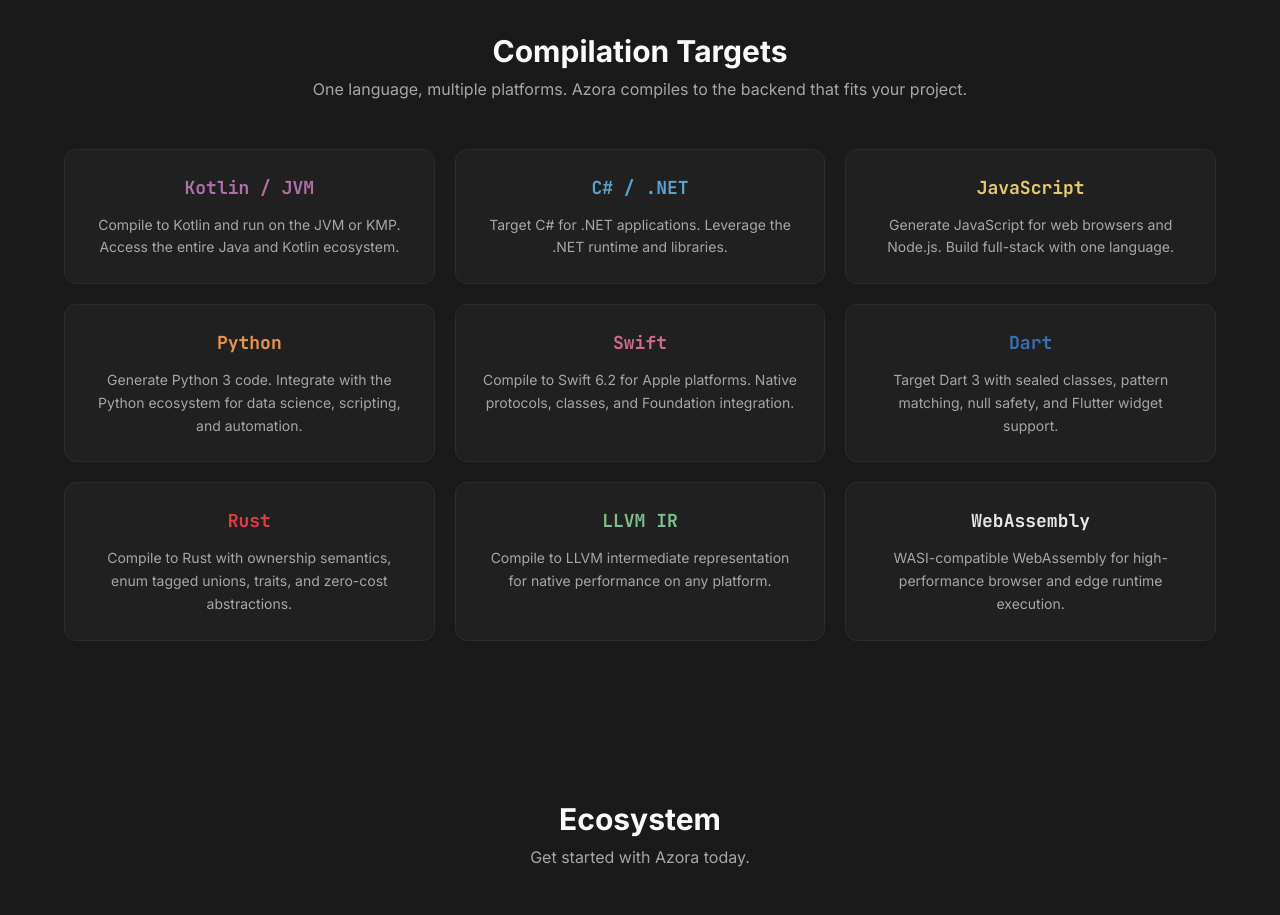
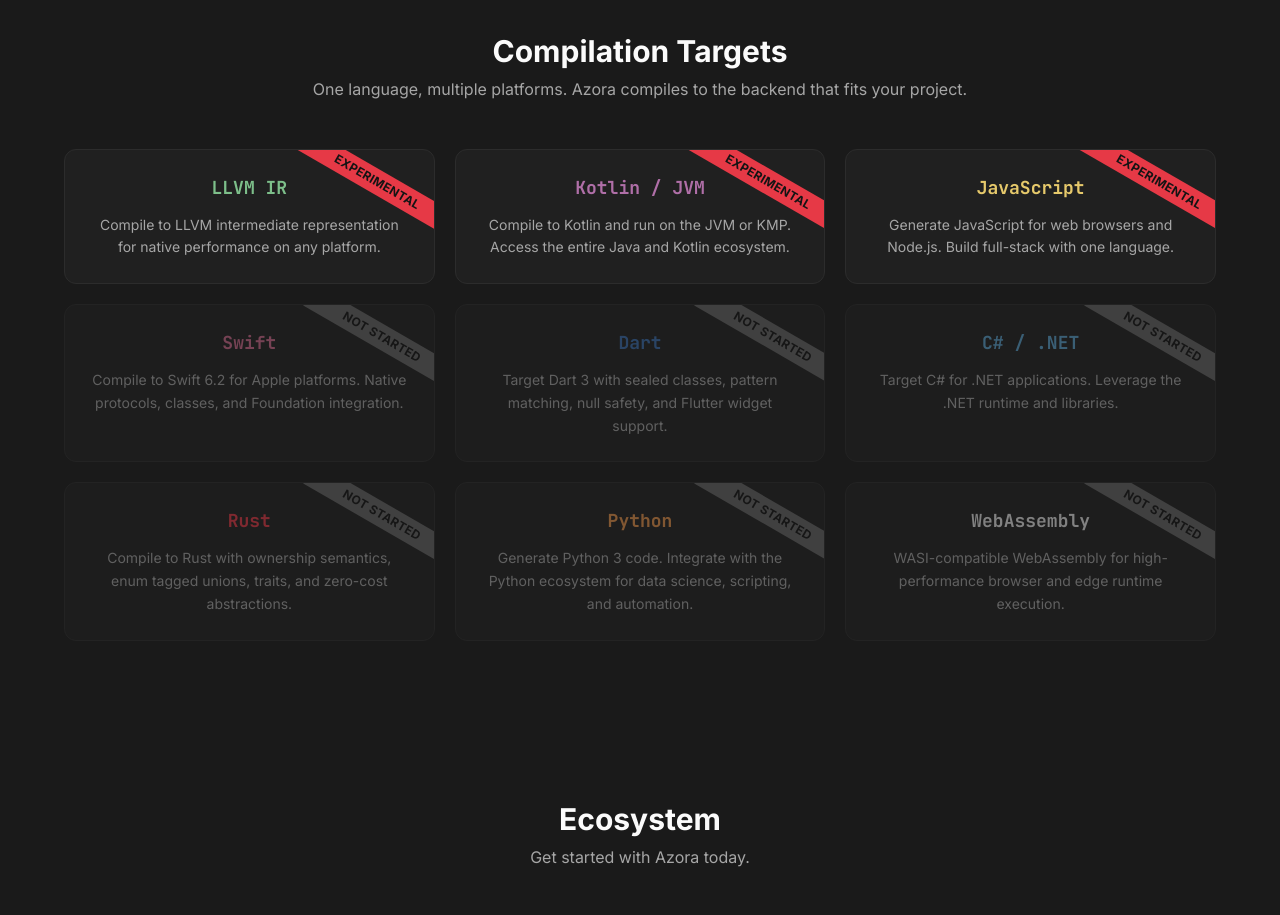
Before and after one commit to azora-tech/azora-lang-website, a React (Vite) app: page / in a window 1280 px wide. Shown: the part 2640-3555 px from the top of the page. Built offline with nearby package versions, Linux system fonts and the light colour scheme.

Commit message:
Add badges to compilation targets

```diff
--- a/src/components/Targets.jsx
+++ b/src/components/Targets.jsx
@@ -1,48 +1,57 @@
 const targets = [
+  {
+    name: 'LLVM IR',
+    desc: 'Compile to LLVM intermediate representation for native performance on any platform.',
+    color: 'text-pastel-green',
+    state: 'experimental'
+  },
   {
     name: 'Kotlin / JVM',
     desc: 'Compile to Kotlin and run on the JVM or KMP. Access the entire Java and Kotlin ecosystem.',
     color: 'text-pastel-purple',
+    state: 'experimental'
+  },
+  {
+    name: 'JavaScript',
+    desc: 'Generate JavaScript for web browsers and Node.js. Build full-stack with one language.',
+    color: 'text-pastel-yellow',
+    state: 'experimental'
+  },
+  {
+    name: 'Swift',
+    desc: 'Compile to Swift 6.2 for Apple platforms. Native protocols, classes, and Foundation integration.',
+    color: 'text-pastel-pink',
+    state: 'not started'
+  },
+  {
+    name: 'Dart',
+    desc: 'Target Dart 3 with sealed classes, pattern matching, null safety, and Flutter widget support.',
+    color: 'text-pastel-darkblue',
+    state: 'not started'
   },
   {
     name: 'C# / .NET',
     desc: 'Target C# for .NET applications. Leverage the .NET runtime and libraries.',
     color: 'text-pastel-blue',
+    state: 'not started'
   },
   {
-    name: 'JavaScript',
-    desc: 'Generate JavaScript for web browsers and Node.js. Build full-stack with one language.',
-    color: 'text-pastel-yellow',
+    name: 'Rust',
+    desc: 'Compile to Rust with ownership semantics, enum tagged unions, traits, and zero-cost abstractions.',
+    color: 'text-pastel-red',
+    state: 'not started'
   },
   {
     name: 'Python',
     desc: 'Generate Python 3 code. Integrate with the Python ecosystem for data science, scripting, and automation.',
     color: 'text-pastel-orange',
-  },
-  {
-    name: 'Swift',
-    desc: 'Compile to Swift 6.2 for Apple platforms. Native protocols, classes, and Foundation integration.',
-    color: 'text-pastel-pink',
-  },
-  {
-    name: 'Dart',
-    desc: 'Target Dart 3 with sealed classes, pattern matching, null safety, and Flutter widget support.',
-    color: 'text-pastel-darkblue',
-  },
-  {
-    name: 'Rust',
-    desc: 'Compile to Rust with ownership semantics, enum tagged unions, traits, and zero-cost abstractions.',
-    color: 'text-pastel-red',
-  },
-  {
-    name: 'LLVM IR',
-    desc: 'Compile to LLVM intermediate representation for native performance on any platform.',
-    color: 'text-pastel-green',
+    state: 'not started'
   },
   {
     name: 'WebAssembly',
     desc: 'WASI-compatible WebAssembly for high-performance browser and edge runtime execution.',
     color: 'text-pastel-white',
+    state: 'not started'
   },
 ]
 
@@ -56,7 +65,16 @@
         </p>
         <div className="grid sm:grid-cols-2 lg:grid-cols-3 gap-5">
           {targets.map(t => (
-            <div key={t.name} className="rounded-xl border border-az-75 bg-az-85 p-6 text-center hover:border-az-60 transition-colors">
+            <div key={t.name} className={`relative rounded-xl border border-az-75 bg-az-85 p-6 text-center transition-colors overflow-hidden ${
+              t.state === 'not started' ? 'opacity-50 pointer-events-none' : 'hover:border-az-60'
+            }`}>
+              <span className={`absolute top-5 -right-8 rotate-[30deg] text-xs font-bold uppercase tracking-wide px-10 py-1 ${
+                t.state === 'experimental'
+                  ? 'bg-pastel-red text-az-95'
+                  : 'bg-az-60 text-az-95'
+              }`}>
+                {t.state}
+              </span>
               <h3 className={`font-mono font-bold text-lg mb-3 ${t.color}`}>{t.name}</h3>
               <p className="text-sm text-az-45 leading-relaxed">{t.desc}</p>
             </div>
```
